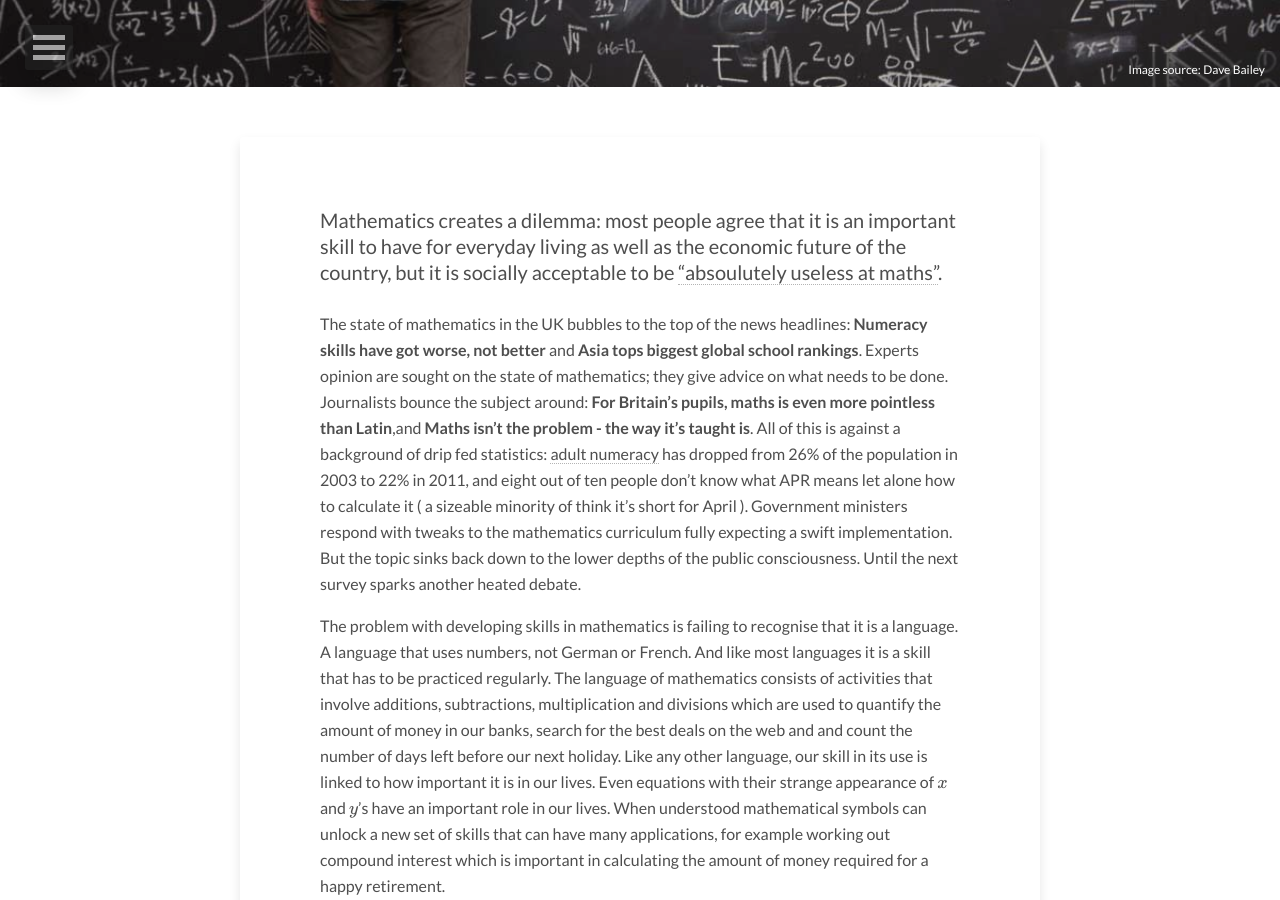
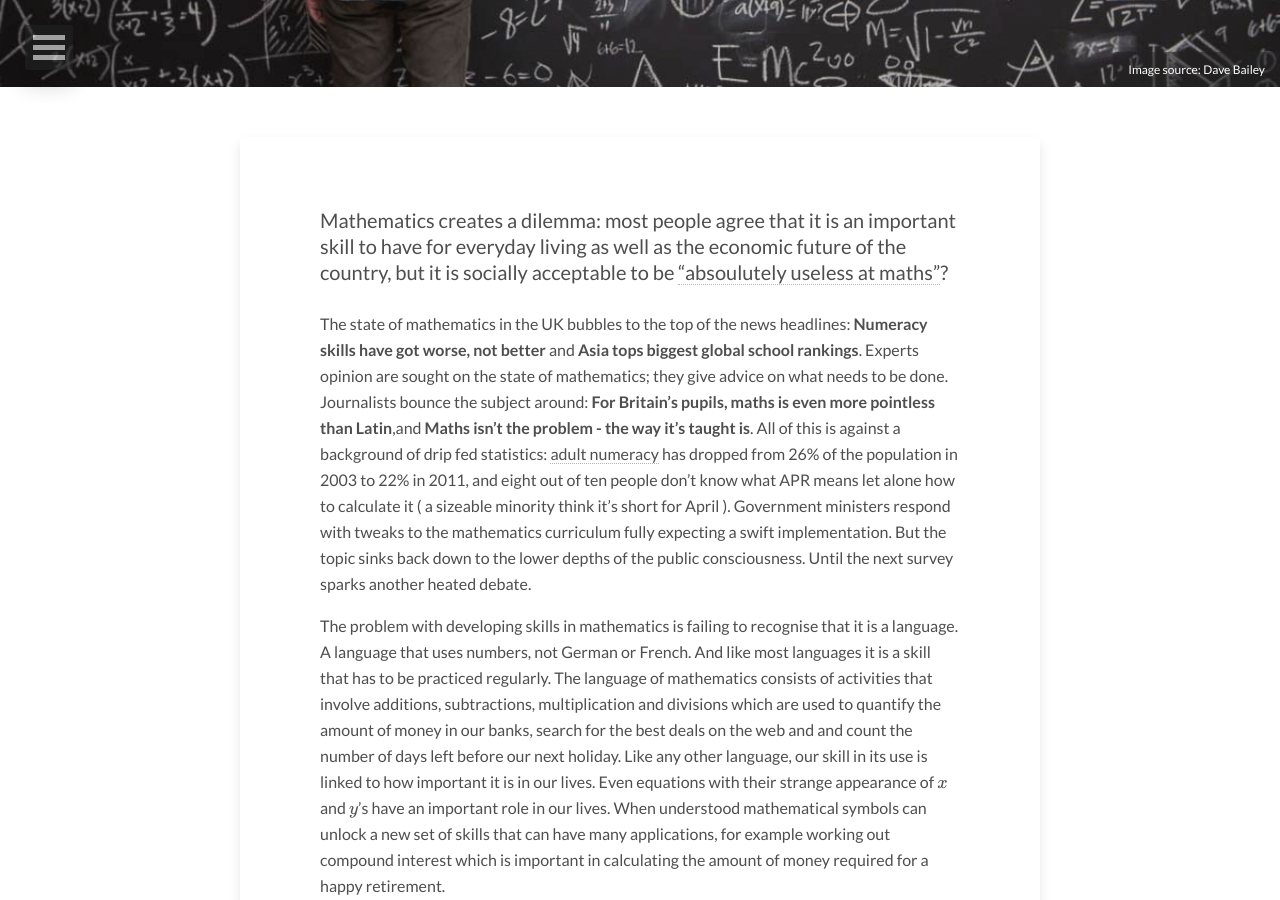
Before and after one commit to dtinblack/dtinblack.github.io, a Jekyll site: the page built from _posts/2016-10-26-future-of-mathematics.md, in a window 1280 px wide and 900 px high, scrolled down 313 px. Built offline with Jekyll 4.4.1, drawn with Linux system fonts in a browser that asks for light colours; nearby versions of some CDN libraries; formulas are drawn with MathJax 3.

Commit message:
coreected grammer

```diff
--- a/_posts/2016-10-26-future-of-mathematics.md
+++ b/_posts/2016-10-26-future-of-mathematics.md
@@ -12,16 +12,16 @@ image:
 mathjax: true
 ---
 
-Mathematics creates a dilemma: most people agree that it is an important skill to have for everyday living as well as the economic future of the country, but it is socially acceptable to be ["absoulutely useless at maths"](http://www.huffingtonpost.co.uk/steve-mckevitt/maths-uk-education_b_3856365.html).
+Mathematics creates a dilemma: most people agree that it is an important skill to have for everyday living as well as the economic future of the country, but it is socially acceptable to be ["absoulutely useless at maths"](http://www.huffingtonpost.co.uk/steve-mckevitt/maths-uk-education_b_3856365.html)?
 
 The state of mathematics in the UK bubbles to the top of the news headlines:
 <b>[Numeracy skills have got worse, not better](http://www.nationalnumeracy.org.uk/what-issue)</b> and
 <b>[Asia tops biggest global school rankings](http://www.bbc.co.uk/news/business-32608772)</b>.
 Experts opinion are sought on the state of mathematics; they give advice on what needs to be done. Journalists bounce the subject around:
-<b>[For Britain's pupils, maths is even more pointless than Latin](http://www.theguardian.com/commentisfree/2014/feb/18/maths-more-pointless-than-latin-british-pupils-china)</b>,and <b>[Maths isn’t the problem - the way it’s taught is](http://www.theguardian.com/commentisfree/2016/mar/11/maths-isnt-problem-curriculum-lacking-imagination)</b>. All of this is against a background of drip fed statistics: [adult numeracy](https://www.nationalnumeracy.org.uk/what-issue) has dropped from 26% of the population in 2003 to 22% in 2011, and eight out of ten people don't know what APR means let alone how to calculate it ( a sizeable minority of think it's short for April ). Government ministers respond with tweaks to the mathematics curriculum fully expecting a swift implementation. But the topic sinks back down to the lower depths of the public consciousness. Until the next survey sparks another heated debate.
+<b>[For Britain's pupils, maths is even more pointless than Latin](http://www.theguardian.com/commentisfree/2014/feb/18/maths-more-pointless-than-latin-british-pupils-china)</b>,and <b>[Maths isn’t the problem - the way it’s taught is](http://www.theguardian.com/commentisfree/2016/mar/11/maths-isnt-problem-curriculum-lacking-imagination)</b>. All of this is against a background of drip fed statistics: [adult numeracy](https://www.nationalnumeracy.org.uk/what-issue) has dropped from 26% of the population in 2003 to 22% in 2011, and eight out of ten people don't know what APR means let alone how to calculate it ( a sizeable minority think it's short for April ). Government ministers respond with tweaks to the mathematics curriculum fully expecting a swift implementation. But the topic sinks back down to the lower depths of the public consciousness. Until the next survey sparks another heated debate.
 
 The problem with developing skills in mathematics is failing to recognise that it is a
-language.  A language that uses numbers, not German or French. And like most languages it is a skill that has to be practiced regularly. The language of mathematics consists of activities that involve additions, subtractions, multiplication and divisions which are used to quantify the amount of money in our banks, search for the best deals on the web and and count the number of days left before our next holiday. Like any other language, our skill in its use is linked to how important it is in our lives. Even equations with their strange appearance of $$x$$ and $$y$$'s have an important role in our lives. When understood mathematical symbols can unlock a new set of skills that can have many applications, for example working out compound interest which is important in calculating the amount of money required for a happy retirement.
+language.  A language that uses numbers, not German or French. And like most languages it is a skill that has to be practiced regularly. The language of mathematics consists of activities that involve additions, subtractions, multiplication and divisions which are used to quantify the amount of money in our banks, search for the best deals on the web and and count the number of days left before our next holiday. Like any other language, our skill in its use is linked to how important it is in our lives. Even equations with their strange appearance of $x$ and $y$'s have an important role in our lives. When understood mathematical symbols can unlock a new set of skills that can have many applications, for example working out compound interest which is important in calculating the amount of money required for a happy retirement.
 
  President [Ronald Reagan](http://www.talkativeman.com/make-connections-with-people-like-reagan/) once remarked "you persuade people through reason but motivate through emotion." In the case of mathematics there are enough reasons to persuade people about its importance: managing household budgets, improved job opportunities, transferable skills, planning for the future, improved critical thinking and so on, but how can people be motivated to use mathematics ?
 
```
Also changed, not shown: images/features/the-wrong-equation.jpg (added), 1 other file.
